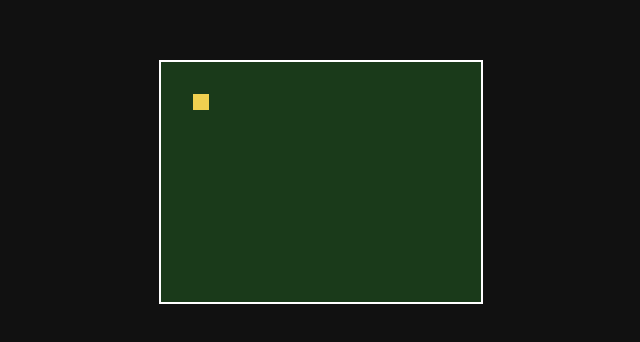
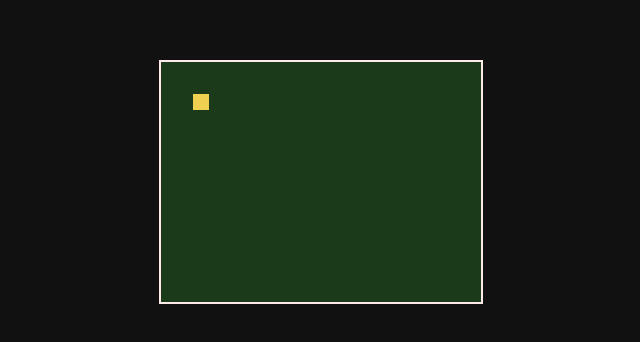
Before and after one commit to sebasreina1/minigame-ju, a plain HTML site: page minigame-proposal.html in a window 1280 px wide. Shown: the part 218-560 px from the top of the page, 319-959 px from the left. Drawn offline with Linux system fonts and the light colour scheme.

Commit message:
first change

```diff
--- a/minigame-proposal.html
+++ b/minigame-proposal.html
@@ -15,7 +15,7 @@
     }
 
     canvas {
-      border: 2px solid #fff;
+      border: 2px solid #ffeaea;
       image-rendering: pixelated;
     }
   </style>
```
